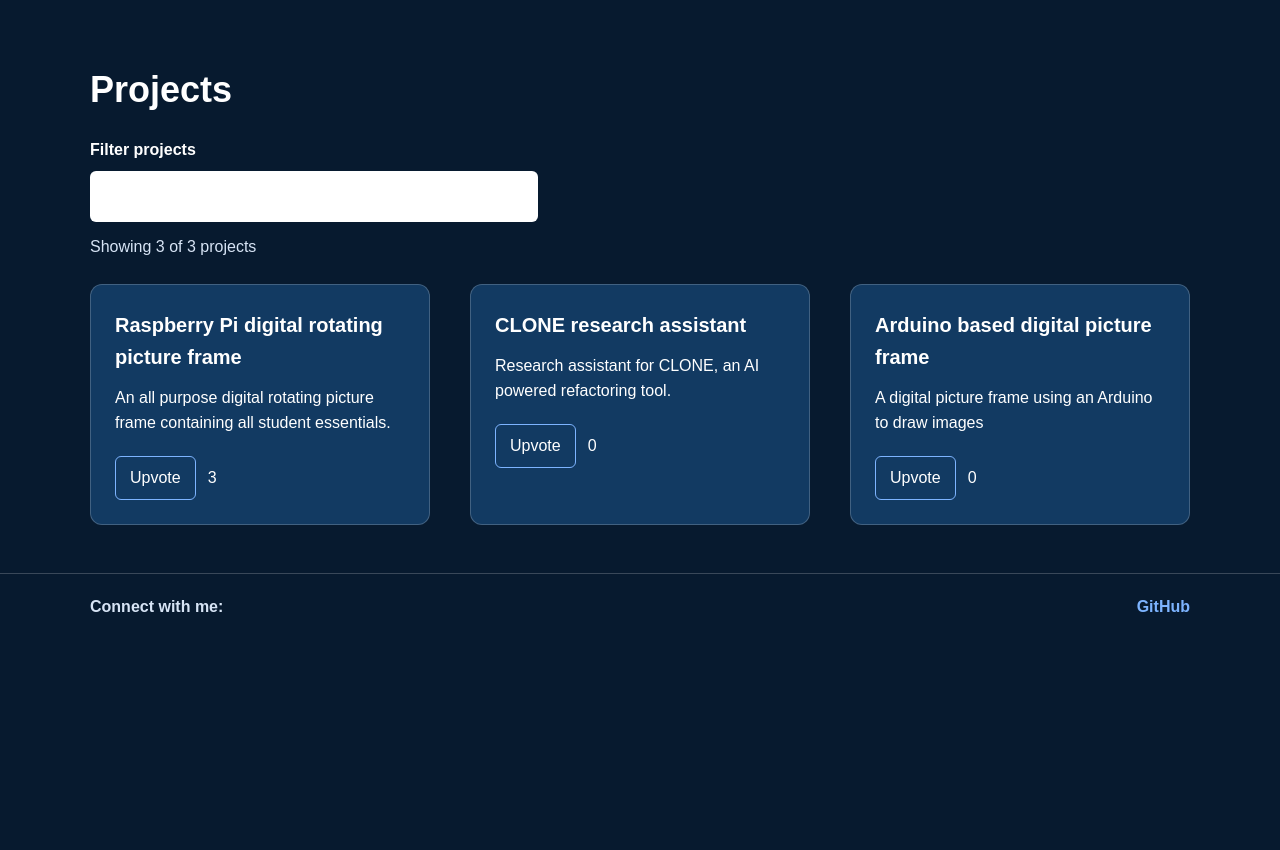
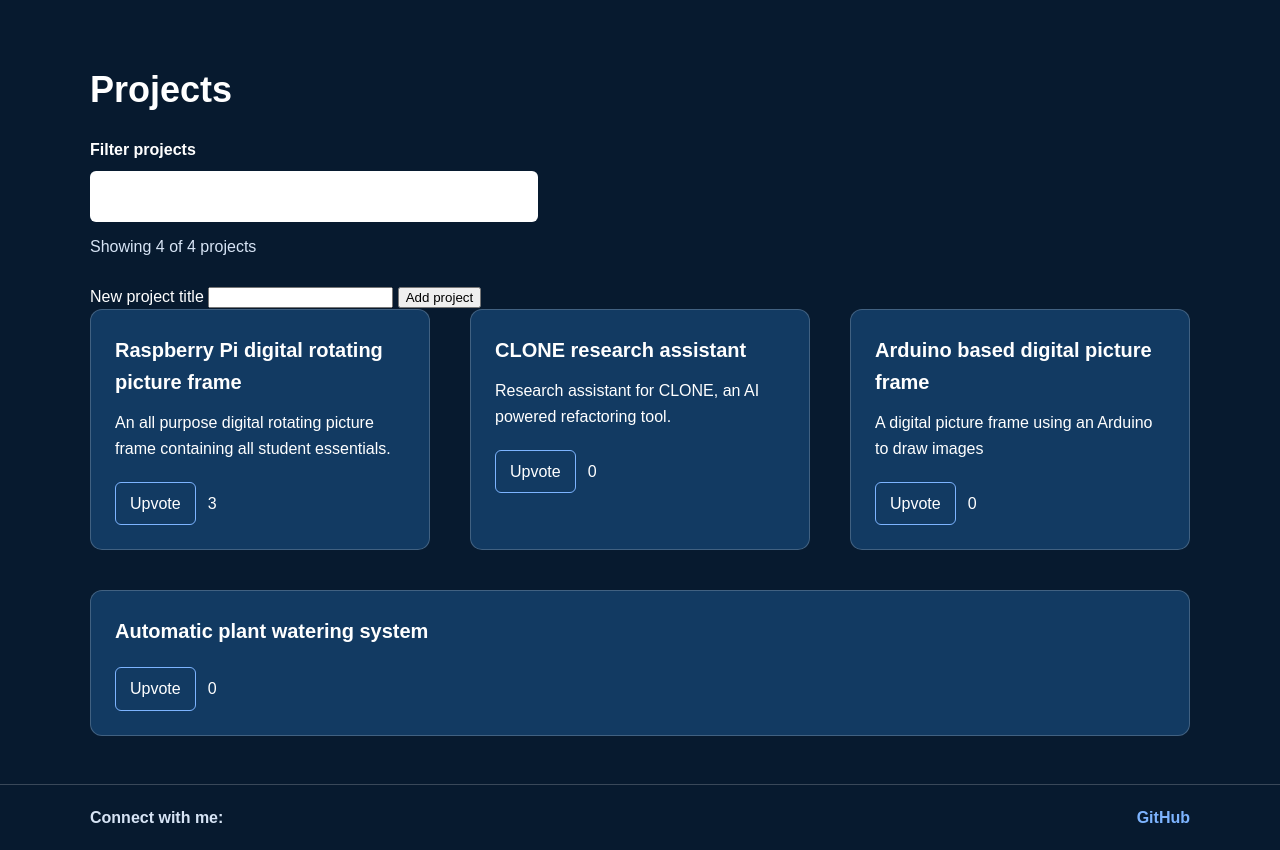
Before and after one commit to finNaughton/ssw215-finNaughton, a Flask app: page / in a window 1280 px wide. Shown: the part 469-1319 px from the top of the page. Before the commit the page ends 1081 px from the top, so only its background shows below. Run offline with Flask 3, Linux system fonts and the light colour scheme.

Commit message:
feat: create projects over the network

```diff
--- a/labs/lab7/app.py
+++ b/labs/lab7/app.py
@@ -1,7 +1,7 @@
 import json
 from pathlib import Path
 
-from flask import Flask, jsonify, render_template, send_from_directory
+from flask import Flask, jsonify, render_template, request, send_from_directory
 
 app = Flask(__name__)
 
@@ -43,5 +43,25 @@ def upvote(project_id):
     return jsonify({"id": project["id"], "likes": project["likes"]})
 
 
+@app.post("/api/projects")
+def create_project():
+    request_data = request.get_json(silent=True)
+    title = request_data.get("title") if isinstance(request_data, dict) else None
+    if not isinstance(title, str) or not title.strip():
+        return jsonify({"error": "A non-empty title is required"}), 400
+
+    projects_db.clear()
+    projects_db.extend(load_projects())
+    project = {
+        "id": max((item["id"] for item in projects_db), default=0) + 1,
+        "title": title.strip(),
+        "description": "",
+        "likes": 0,
+    }
+    projects_db.append(project)
+    save_projects(projects_db)
+    return jsonify(project), 201
+
+
 if __name__ == "__main__":
     app.run(debug=True)
--- a/labs/lab7/projects.json
+++ b/labs/lab7/projects.json
@@ -16,5 +16,11 @@
     "title": "Arduino based digital picture frame",
     "description": "A digital picture frame using an Arduino to draw images",
     "likes": 0
+  },
+  {
+    "id": 4,
+    "title": "Automatic plant watering system",
+    "description": "",
+    "likes": 0
   }
 ]
--- a/labs/lab7/static/app.js
+++ b/labs/lab7/static/app.js
@@ -1,10 +1,11 @@
 const filterInput = document.querySelector("#filter-input");
 const projectCount = document.querySelector("#project-count");
-const projectCards = Array.from(document.querySelectorAll(".card"));
-const totalProjects = projectCards.length;
-const upvoteButtons = document.querySelectorAll(".upvote-btn");
+const projectList = document.querySelector(".project-list");
+const newTitleInput = document.querySelector("#new-title");
+const addProjectButton = document.querySelector("#add-project");
 
 function updateProjectList() {
+  const projectCards = Array.from(document.querySelectorAll(".card"));
   const searchTerm = filterInput.value.trim().toLowerCase();
   let visibleProjects = 0;
   const visibleProjectTitles = [];
@@ -19,15 +20,19 @@ function updateProjectList() {
     }
   });
 
-  projectCount.textContent = `Showing ${visibleProjects} of ${totalProjects} projects`;
+  projectCount.textContent = `Showing ${visibleProjects} of ${projectCards.length} projects`;
   console.log(visibleProjectTitles);
 }
 
 filterInput.addEventListener("input", updateProjectList);
 updateProjectList();
 
-upvoteButtons.forEach((button) => {
-  button.addEventListener("click", async () => {
+projectList.addEventListener("click", async (event) => {
+  if (!event.target.classList.contains("upvote-btn")) {
+    return;
+  }
+
+  const button = event.target;
   const card = button.closest(".card");
   const projectId = card.dataset.projectId;
 
@@ -49,4 +54,43 @@ upvoteButtons.forEach((button) => {
     button.disabled = false;
   }
 });
+
+addProjectButton.addEventListener("click", async () => {
+  addProjectButton.disabled = true;
+  try {
+    const response = await fetch("/api/projects", {
+      method: "POST",
+      headers: {
+        "Content-Type": "application/json",
+      },
+      body: JSON.stringify({ title: newTitleInput.value }),
     });
+
+    if (!response.ok) {
+      throw new Error(`Project creation failed with status ${response.status}`);
+    }
+
+    const project = await response.json();
+    const card = document.createElement("article");
+    card.className = "card";
+    card.dataset.projectId = project.id;
+    card.innerHTML = `
+      <h3 class="card-title"></h3>
+      <p class="card-copy"></p>
+      <div class="card-actions">
+        <button class="upvote-btn" type="button">Upvote</button>
+        <span class="like-count"></span>
+      </div>
+    `;
+    card.querySelector(".card-title").textContent = project.title;
+    card.querySelector(".card-copy").textContent = project.description;
+    card.querySelector(".like-count").textContent = project.likes;
+    projectList.append(card);
+    newTitleInput.value = "";
+    updateProjectList();
+  } catch (error) {
+    console.error(error);
+  } finally {
+    addProjectButton.disabled = false;
+  }
+});
--- a/labs/lab7/templates/index.html
+++ b/labs/lab7/templates/index.html
@@ -43,6 +43,11 @@
           <input class="filter-input" id="filter-input" type="search" />
           <p class="project-count" id="project-count">Showing {{ projects|length }} of {{ projects|length }} projects</p>
         </div>
+        <div class="project-create">
+          <label for="new-title">New project title</label>
+          <input id="new-title" type="text" />
+          <button id="add-project" type="button">Add project</button>
+        </div>
         <div class="project-list">
           {% for project in projects %}
           <article class="card" data-project-id="{{ project.id }}">
```
Also changed, not shown: labs/lab7/SPEC.md (+5 -5 lines). Lines whose indentation alone changed are shown as unchanged.
